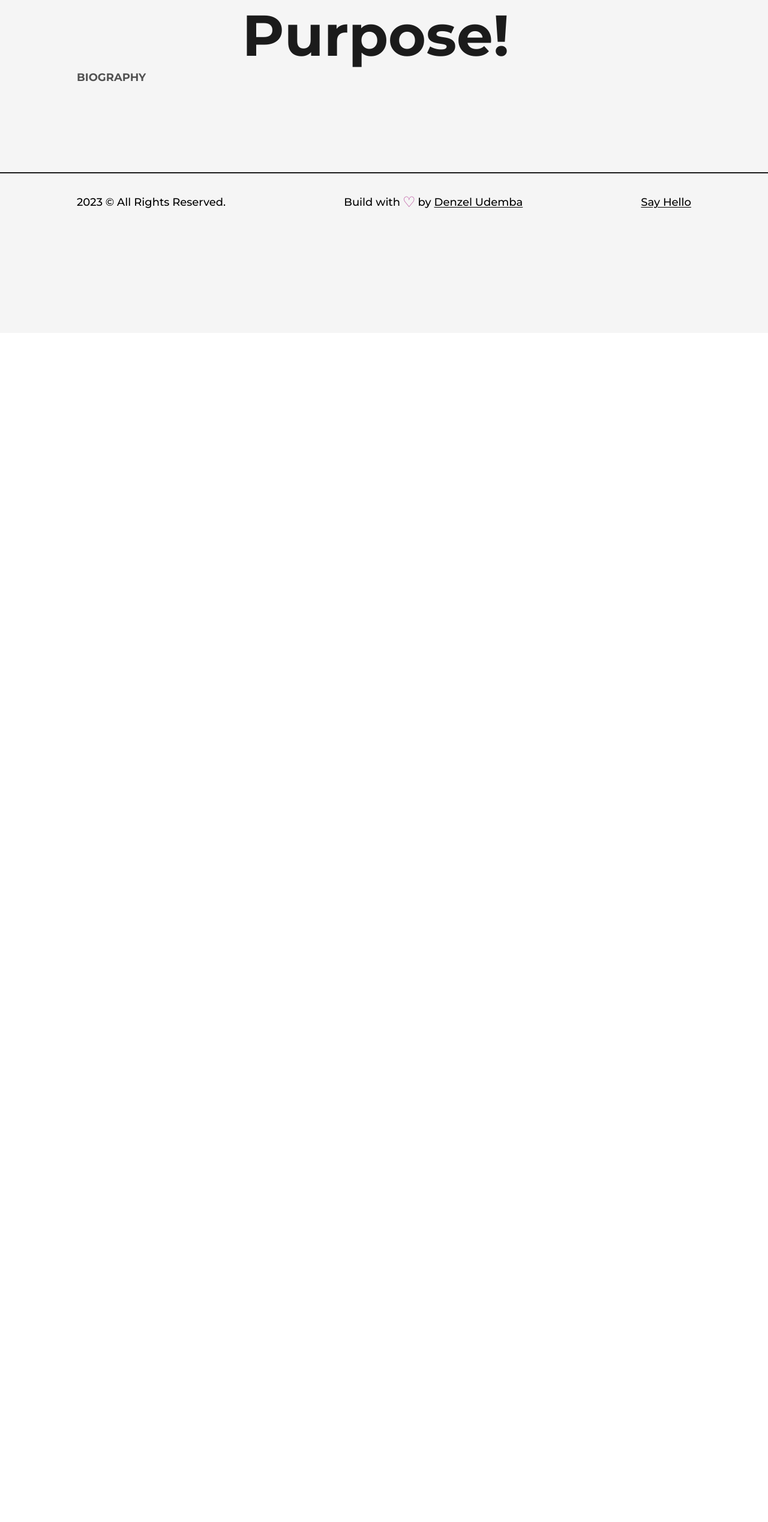
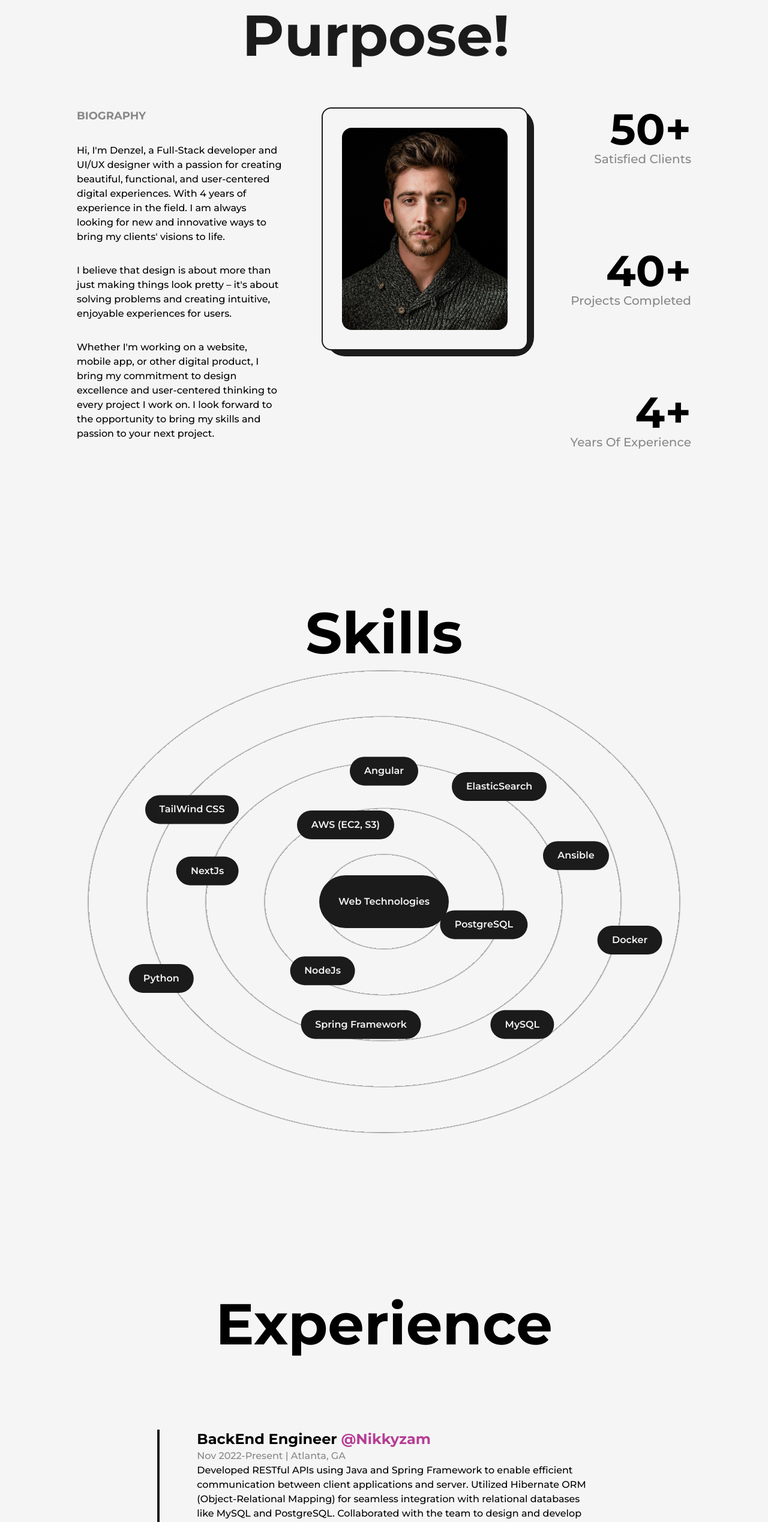
Before and after one commit to Dudi1896/dev-portfolio-nextjs, a Next.js app: page /about in a window 1280 px wide. Shown: the part 245-2782 px from the top of the page at 60% size. Before the commit the page ends 800 px from the top, so only its background shows below. Built offline with nearby package versions, Linux system fonts and the light colour scheme.

Commit message:
About Section components

```diff
--- /dev/null
+++ b/src/components/Experience.js
@@ -0,0 +1,68 @@
+
+const Details = ({position, company, companyLink, time, address, work}) => {
+    return (
+    <>
+            <li className=' my-8 first:mt-0 last:mb-0 w-[80%] mx-auto flex flex-col items-center justify-between'>
+            <div>
+                <h3 className=' capitalize font-bold text-2xl'>{position}&nbsp;
+                <a target={'_blank'}
+                    href={companyLink}
+                    className=' text-colors-primary capitalize'>@{company}
+                </a>
+                </h3>
+                <span className=' capitalize font-medium text-colors-dark/50'>
+                    {time} | {address}
+                </span>
+                <p className=' font-medium w-full'>
+                    {work}
+                </p>
+            </div>
+        </li>
+        </>
+    )
+}
+
+export const Experience = () => {
+  return (
+    <div className='my-64'>
+        <h2 className='font-bold text-8xl mb-32 w-full text-center'>
+            Experience
+        </h2>
+
+        <div className=' w-[80%] mx-auto relative'>
+            <div className='absolute left-8 top-0 w-[4px] h-full bg-colors-dark origin-top' />
+            <ul className=' w-full flex flex-col items-start justify-between ml-4'>
+                <Details
+                position='BackEnd Engineer' company='Nikkyzam'
+                companyLink='https://www.nikkyzam.com'
+                time='Nov 2022-Present' address='Atlanta, GA'
+                work="Developed RESTful APIs using Java and Spring Framework to enable efficient communication between client applications and server.
+                Utilized Hibernate ORM (Object-Relational Mapping) for seamless integration with relational databases like MySQL and PostgreSQL.
+                Collaborated with the team to design and develop microservices architecture using Spring Boot, allowing for modular and scalable application development.
+                Optimized batch performance by tuning job configurations and utilizing parallel processing techniques.
+                "/>
+
+                <Details
+                position='Wordpress Developer (Temp)' company='SW Nutrition & Weight Loss'
+                companyLink='https://www.sherylwesterman.com'
+                time='April 2022-July 2022' address='Atlanta, GA'
+                work="Developed RESTful APIs using Java and Spring Framework to enable efficient communication between client applications and server.
+                Utilized Hibernate ORM (Object-Relational Mapping) for seamless integration with relational databases like MySQL and PostgreSQL.
+                Collaborated with the team to design and develop microservices architecture using Spring Boot, allowing for modular and scalable application development.
+                Optimized batch performance by tuning job configurations and utilizing parallel processing techniques.
+                "/>
+
+                <Details
+                position='DevOps Engineer' company='LTN Global'
+                companyLink='https://www.ltnglobal.com'
+                time='Jun 2019-Feb 2022' address='Atlanta, GA'
+                work="Designed System Architecture to facilitate SCTE104,35 & 224 Profiles for high-level broadcast companies including but not limited to Fox, AMC, Sinclair Broadcast, Singtel, Encompass Digital Media, Sling, Comcast & Werner Media
+                Provisioned, orchestrated, and deployed  Software solutions in Vmware Vsphere Environment using Ansible
+                Spearheaded numerous  projects requiring the  migration of  On-premises Servers  to AWS EC2 Instances using Cloudformation Template
+                Wrote Bash script for LTNs Video Metadata Analyzer to optimize SCTE104 Logger processes, reducing  CPU Load by 60%
+                "/>
+            </ul>
+        </div>
+    </div>
+  )
+}
--- a/src/components/Layout.js
+++ b/src/components/Layout.js
@@ -1,7 +1,7 @@
 
 export const Layout = ({children, className}) => {
   return (
-    <div className={`w-full h-full inline-block z-0 bg-colors-light p-32 ${className}`}>
+    <div className={`w-full h-full inline-block  z-0 bg-colors-light p-32 ${className}`}>
       {children}
     </div>
   )
--- /dev/null
+++ b/src/components/Skills.js
@@ -0,0 +1,52 @@
+import { motion } from 'framer-motion';
+
+const Tech =({name, x, y}) => {
+
+  return(
+    <motion.div className='flex items-center justify-center rounded-full font-semibold bg-colors-dark
+       text-colors-light py-3 px-6 shadow-colors-dark cursor-pointer absolute '
+     whileHover={{ scale: 1.05 }}
+     initial={{x:0,y:0}}
+     whileInView={{x:x, y:y }}
+     transition={{duration: 1.5}}
+     viewport={{once: true}}
+   >
+    {name}
+   </motion.div>
+  )
+
+}
+
+const Skills = () => {
+  return (
+    <>
+      <h2 className='font-bold text-8xl mt-64 w-full text-center'>Skills</h2>
+      <div className='w-full h-screen relative flex items-center justify-center rounded-full bg-circularLight'>
+        <motion.div className='flex items-center justify-center rounded-full font-semibold bg-colors-dark
+         text-colors-light p-8 shadow-colors-dark cursor-pointer'
+          whileHover={{ scale: 1.05 }}
+        >
+          Web Technologies
+        </motion.div>
+
+        <Tech name='TailWind CSS' x='-25vw' y='-12vw'/>
+        <Tech name='React' x='-5vw' y='-10vw'/>
+        <Tech name='NodeJs' x='-8vw' y='9vw'/>
+        <Tech name='Python' x='-29vw' y='10vw'/>
+        <Tech name='Spring Framework' x='-3vw' y='16vw'/>
+        <Tech name='ElasticSearch' x='15vw' y='-15vw'/>
+        <Tech name='Docker' x='32vw' y='5vw'/>
+        <Tech name='Angular' x='0vw' y='-17vw'/>
+        <Tech name='Ansible' x='25vw' y='-6vw'/>
+        <Tech name='NextJs' x='-23vw' y='-4vw'/>
+        <Tech name='AWS (EC2, S3)' x='-5vw' y='-10vw'/>
+        <Tech name='PostgreSQL' x='13vw' y='3vw'/>
+        <Tech name='MySQL' x='18vw' y='16vw'/>
+
+
+      </div>
+    </>
+  );
+};
+
+export default Skills;
--- a/src/pages/about.js
+++ b/src/pages/about.js
@@ -1,6 +1,35 @@
 import { AnimatedText } from '@/components/AnimatedText';
 import { Layout } from '@/components/Layout';
 import Head from 'next/head';
+import profilePic from '../../public/images/profile/developer-pic-2.jpg';
+import Image from 'next/image';
+import { useInView, useMotionValue, useSpring } from 'framer-motion';
+import { useEffect, useRef } from 'react';
+import Skills from '@/components/Skills';
+import { Experience } from '@/components/Experience';
+
+const AnimatedNumbers = ({ value }) => {
+  const ref = useRef(null);
+
+  const motionValue = useMotionValue(0);
+  const springValue = useSpring(motionValue, { duration: 3000 });
+  const isInView = useInView(ref, { once: true });
+
+  useEffect(() => {
+    if (isInView) {
+      motionValue.set(value);
+    }
+  }, [isInView, value, motionValue]);
+
+  useEffect(() => {
+    springValue.on('change', (latest) => {
+      if (ref.current && latest.toFixed(0) <= value) {
+        ref.current.textContent = latest.toFixed(0);
+      }
+    });
+  }, [springValue, value]);
+  return <span ref={ref}></span>;
+};
 
 const about = () => {
   return (
@@ -9,19 +38,86 @@ const about = () => {
         <title>Denzel Udemba | About </title>
         <meta
           name='description'
-          content='anout me content here'
+          content='about me content here'
         />
       </Head>
       <main className='flex w-full flex-col items-center justify-center'>
-        <Layout className='pt-16'>
-          <AnimatedText text='Passion Fuels Purpose!' />
+        <Layout className='pt-16 '>
+          <AnimatedText
+            text='Passion Fuels Purpose!'
+            className='mb-16'
+          />
           <div className='grid w-full grid-cols-8 gap-16'>
-            <div>
-              <h2 className='mb-4 text-lg font-bold uppercase text-colors-dark/75'>
+            <div className='col-span-3 flex flex-col items-start justify-start'>
+              <h2 className='mb-4 text-lg font-bold uppercase text-colors-dark/50'>
                 Biography
               </h2>
+              <p className='font-medium my-4'>
+                Hi, I'm Denzel, a Full-Stack developer and UI/UX designer with a
+                passion for creating beautiful, functional, and user-centered
+                digital experiences. With 4 years of experience in the field. I
+                am always looking for new and innovative ways to bring my
+                clients' visions to life.
+              </p>
+
+              <p className='font-medium my-4'>
+                I believe that design is about more than just making things look
+                pretty – it's about solving problems and creating intuitive,
+                enjoyable experiences for users.
+              </p>
+
+              <p className='font-medium my-4'>
+                Whether I'm working on a website, mobile app, or other digital
+                product, I bring my commitment to design excellence and
+                user-centered thinking to every project I work on. I look
+                forward to the opportunity to bring my skills and passion to
+                your next project.
+              </p>
+            </div>
+
+            <div
+              className='col-span-3 relative h-max rounded-2xl border-2 border-solid border-colors-dark
+          bg-colors-light p-8'
+            >
+              <div className='absolute top-0 -right-3 -z-10 w-[102%] h-[103%] rounded-[2rem] bg-colors-dark' />
+              <Image
+                src={profilePic}
+                alt='Denzel Udemba'
+                className='w-full h-auto rounded-2xl'
+              />
+            </div>
+
+            <div className='col-span-2 flex flex-col items-end justify-between'>
+              <div className='flex flex-col items-end justify-center'>
+                <span className='inline-block  text-7xl font-bold'>
+                  <AnimatedNumbers value={50} />+
+                </span>
+                <h2 className='text-xl font-medium capitalize text-colors-dark/50'>
+                  satisfied clients
+                </h2>
+              </div>
+
+              <div className='flex flex-col items-end justify-center'>
+                <span className='inline-block  text-7xl font-bold'>
+                  <AnimatedNumbers value={40} />+
+                </span>
+                <h2 className='text-xl font-medium capitalize text-colors-dark/50'>
+                  Projects completed
+                </h2>
+              </div>
+
+              <div className='flex flex-col items-end justify-center'>
+                <span className='inline-block  text-7xl font-bold'>
+                  <AnimatedNumbers value={4} />+
+                </span>
+                <h2 className='text-xl font-medium capitalize text-colors-dark/50'>
+                  Years of experience
+                </h2>
+              </div>
             </div>
           </div>
+          <Skills />
+          <Experience />
         </Layout>
       </main>
     </>
--- a/src/pages/index.js
+++ b/src/pages/index.js
@@ -12,7 +12,7 @@ export default function Home() {
   return (
     <>
       <Head>
-        <title>Create Next App</title>
+        <title>Software Engineer | Denzel Udemba</title>
         <meta
           name='description'
           content='generated by create next app'
@@ -20,7 +20,7 @@ export default function Home() {
       </Head>
       <main className='flex items-center text-colors-dark w-full min-h-screen'>
         <Layout className='pt-0'>
-          <div className='flex items-center justify-between w-full border-red-700 border-4'>
+          <div className='flex items-center justify-between w-full'>
             <div className='w-1/2'>
               <Image
                 src={profilePic}
--- a/tailwind.config.js
+++ b/tailwind.config.js
@@ -24,6 +24,9 @@ module.exports = {
       },
       animation: {
         'spin-slow': 'spin 30s linear infinite',
+      },
+      backgroundImage:{
+        circularLight: 'repeating-radial-gradient(rgba(0,0,0,0.4) 2px, #f5f5f5 5px, #f5f5f5 100px);'
       }
     },
   },
```
